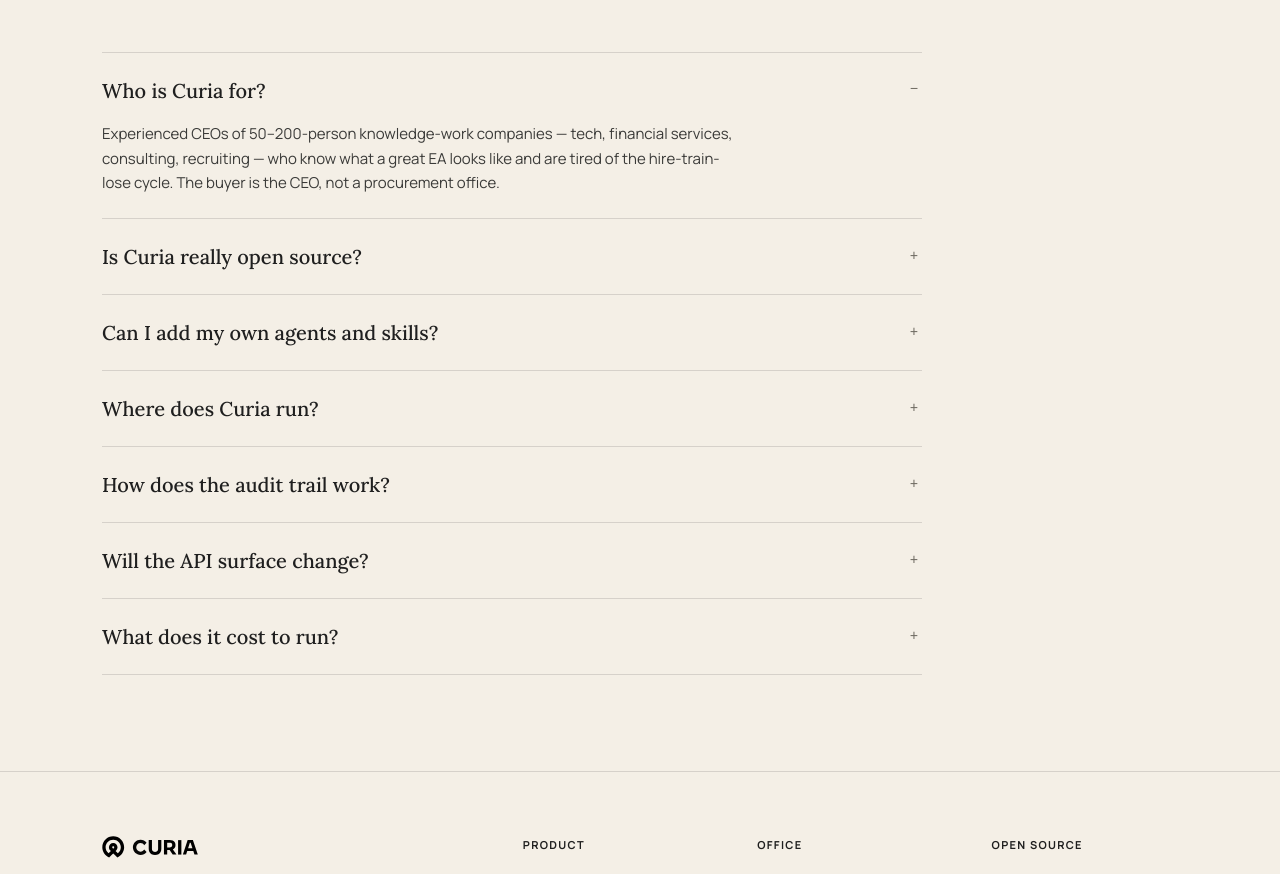
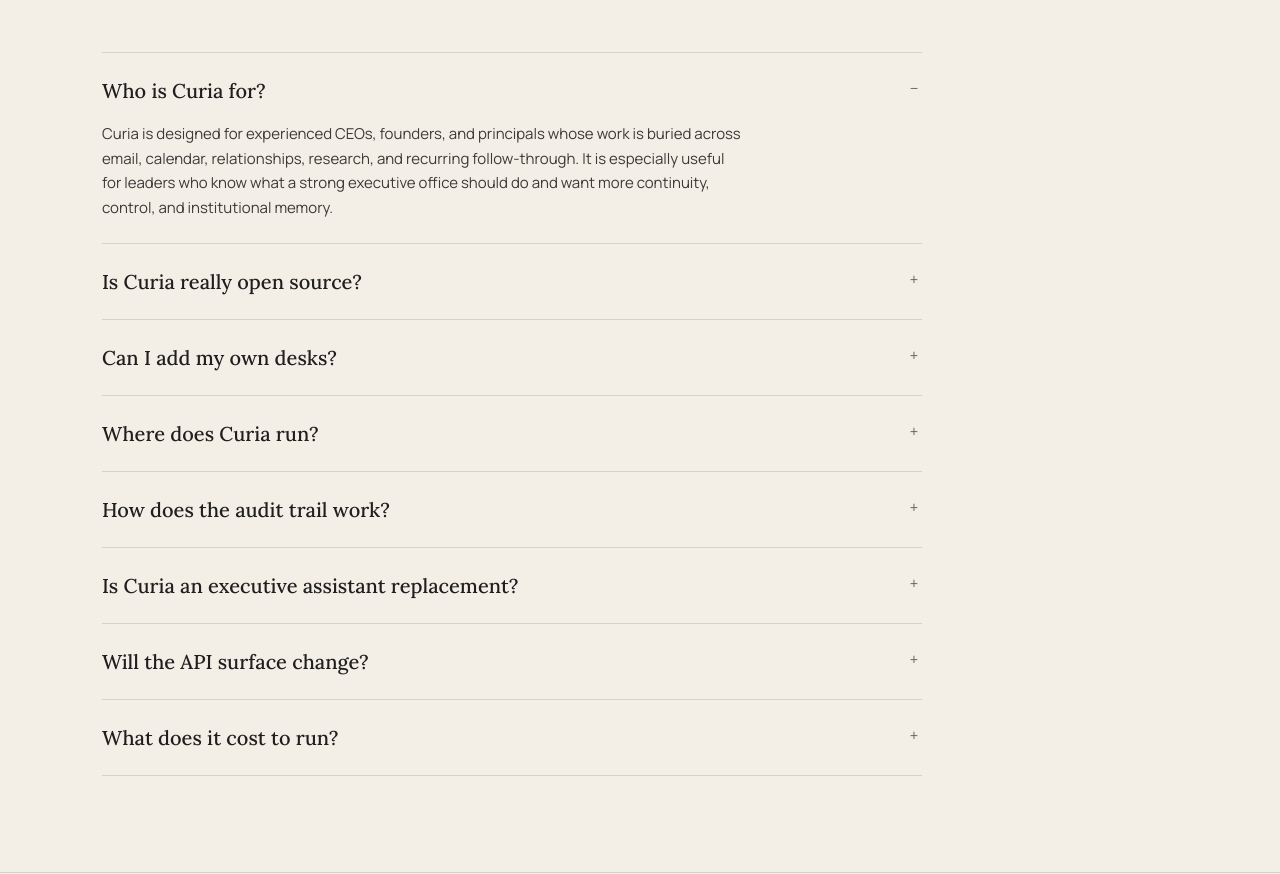
Before and after one commit to josephfung/curia-website, a React (Vite) app: page / in a window 1280 px wide. Shown: the part 5733-6607 px from the top of the page. Built offline with nearby package versions, Linux system fonts and the light colour scheme; a web font is replaced by a local one.

Commit message:
feat: update FAQ to desk metaphor and corrected claims

```diff
--- a/src/pages/HomePage.jsx
+++ b/src/pages/HomePage.jsx
@@ -339,13 +339,14 @@
 
 const FaqSection = () => {
   const faqs = [
-    { q: 'Who is Curia for?',                        a: 'Experienced CEOs of 50–200-person knowledge-work companies — tech, financial services, consulting, recruiting — who know what a great EA looks like and are tired of the hire-train-lose cycle. The buyer is the CEO, not a procurement office.' },
+    { q: 'Who is Curia for?',                        a: 'Curia is designed for experienced CEOs, founders, and principals whose work is buried across email, calendar, relationships, research, and recurring follow-through. It is especially useful for leaders who know what a strong executive office should do and want more continuity, control, and institutional memory.' },
     { q: 'Is Curia really open source?',             a: 'Yes. The full codebase lives on GitHub under a permissive (MIT) licence — clone it, audit it, run it, extend it. Many technical founders self-host and add their own agents and skills.' },
     // Managed-practice FAQs hidden while the managed section is dark (see ManagedSection). Restore alongside it.
     // { q: 'How does the managed practice differ from the OSS core?', a: 'The OSS core is a fully functional Digital Office of the CEO — clone, deploy, extend. The managed practice adds battle-tested agents and skills born from real CEO experience, bespoke development driven by client needs, and personal operation of every instance. Maximum ten managed clients. Permanent positioning, not a phase.' },
-    { q: 'Can I add my own agents and skills?',      a: 'Yes — that is the point. Curia ships with 90+ built-in skills, but agents are defined in plain YAML and skills are self-contained handlers with a manifest, so you can add your own without forking the core. It also speaks the Model Context Protocol (MCP), so external tools wire straight in.' },
-    { q: 'Where does Curia run?',                    a: "Anywhere you can run Docker and Node — your laptop, a VPS, your own VPC, or on-premises. It is a single-tenant, self-hosted deployment: you hold the keys, and your data never leaves your infrastructure." },
-    { q: 'How does the audit trail work?',           a: 'Every action — read, draft, send, decision — is recorded with timestamp, actor, model, prompt, output, and policy gate. Append-only Postgres with causal tracing across every event. Exports are signed. Secrets never touch the LLM; only skills hold credentials, and every access is logged.' },
+    { q: 'Can I add my own desks?',                  a: 'Yes. A Curia desk is a specialist agent with a defined mandate, selected tools, scoped memory, permissions, and an optional schedule. You can add new desks without granting every agent access to everything. Curia ships with 90+ built-in skills, and it speaks the Model Context Protocol (MCP), so external tools wire straight in.' },
+    { q: 'Where does Curia run?',                    a: "Anywhere you can run Docker and Node — your laptop, a VPS, your own VPC, or on-premises. It is a single-tenant, self-hosted deployment: you hold the keys, and your data stays on your infrastructure, apart from the context Curia sends to the model provider you configure." },
+    { q: 'How does the audit trail work?',           a: 'Every action (read, draft, send, decision) is recorded with a timestamp, the actor, the model, and SHA-256 fingerprints of the prompt and response. Append-only Postgres with causal tracing across every event. Secrets never touch the LLM; only skills hold credentials, and every access is logged.' },
+    { q: 'Is Curia an executive assistant replacement?', a: 'Curia can own many persistent responsibilities normally handled by an executive assistant or chief of staff, but it is not a person and should not be described as one. It is strongest when given clear standing mandates, connected tools, explicit permissions, and defined escalation rules.' },
     { q: 'Will the API surface change?',             a: 'After v1.0.0, no. v1.0.0 means the API surface is stable: agent contracts, skill manifests, channel adapters, the knowledge-graph query interface, the autonomy model, and configuration schemas all freeze. Self-hosters can rely on interfaces that will not break between releases.' },
     { q: 'What does it cost to run?',                a: 'The software is free and MIT-licensed. Your only costs are the infrastructure you run it on and your own LLM API usage — there is no per-seat fee and nothing to buy.' },
     // { q: 'How much does the managed practice cost?', a: 'There is no pricing page. Engagements are conversations, not transactions. The frame is "Curia plus junior support versus a $10k-per-month EA" — augmentation, not replacement. Start a conversation if you want a number.' },
```
